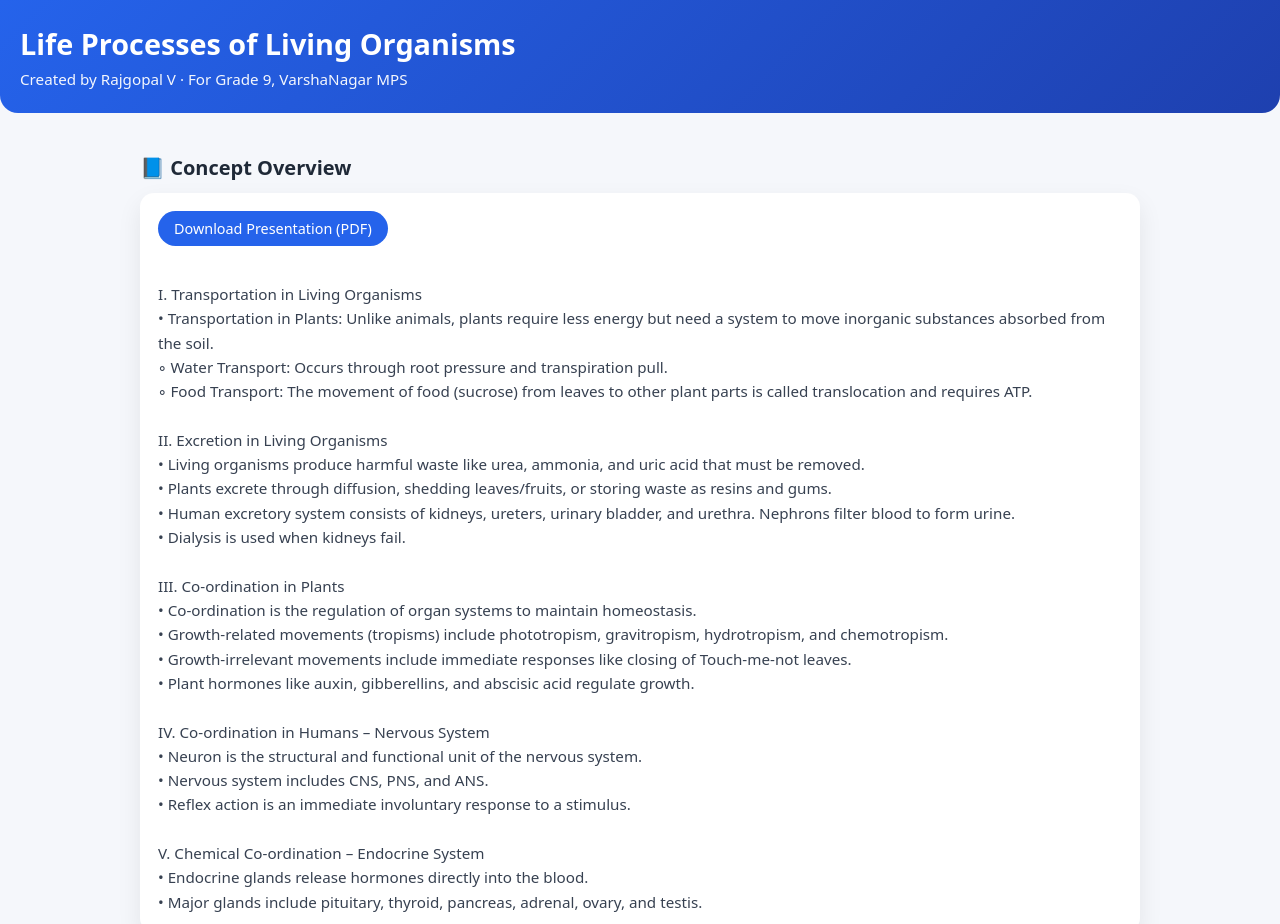
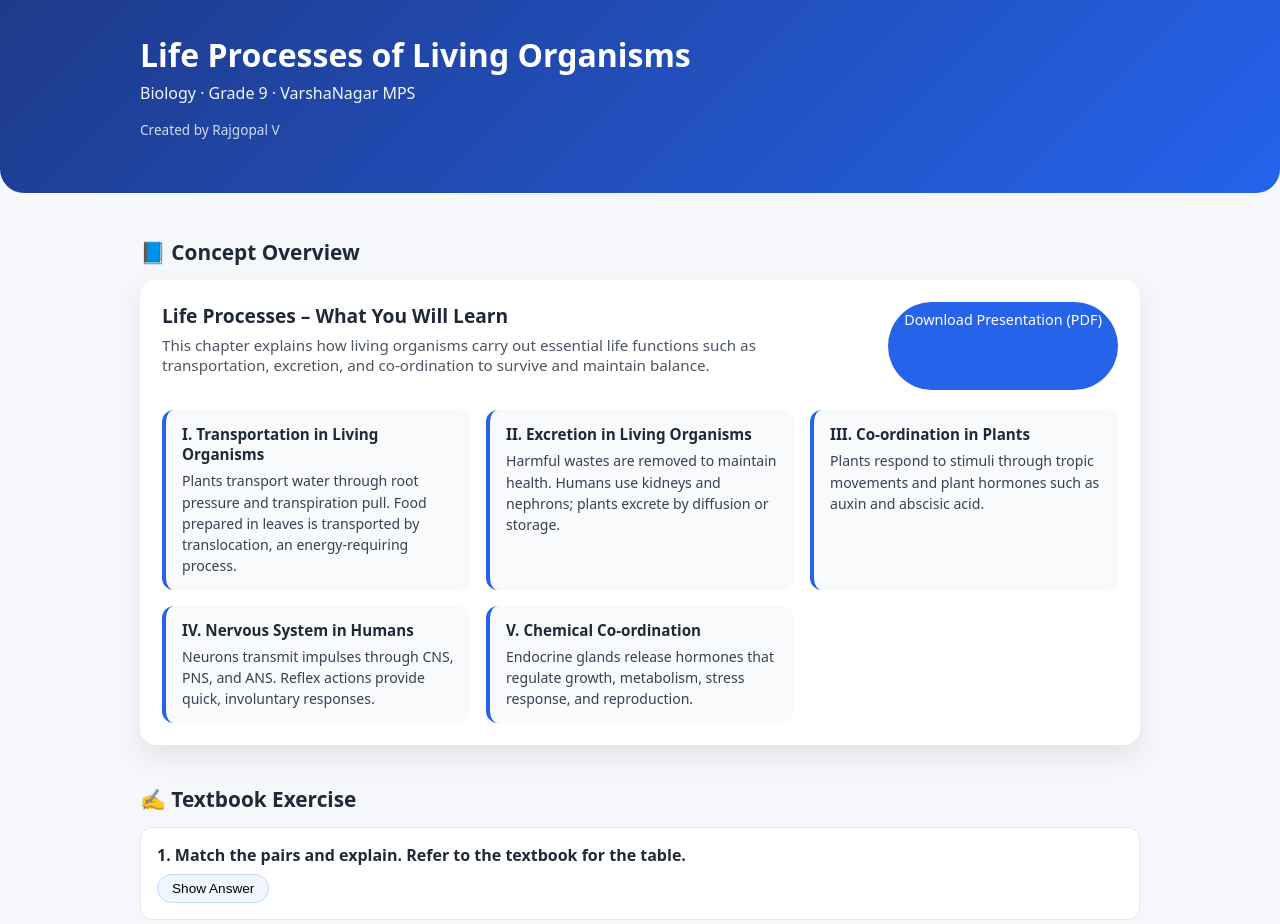
Before and after one commit to rajgopalvTFI/LifeProcesses, a plain HTML site: page index.html in a window 1280 px wide. Shown: the top 924 px of the page. Drawn offline with Linux system fonts and the light colour scheme.

Commit message:
Update index.html

```diff
--- a/index.html
+++ b/index.html
@@ -13,47 +13,55 @@
       color: #1f2937;
     }
 
-    header {
-      background: linear-gradient(135deg, #2563eb, #1e40af);
-      color: white;
-      padding: 24px 20px;
-      border-bottom-left-radius: 18px;
-      border-bottom-right-radius: 18px;
+    /* ===== HEADER ===== */
+    .main-header {
+      background: linear-gradient(135deg, #1e3a8a, #2563eb);
+      color: #ffffff;
+      padding: 36px 20px 40px;
+      border-bottom-left-radius: 24px;
+      border-bottom-right-radius: 24px;
     }
 
-    header h1 {
-      margin: 0;
-      font-size: 1.8rem;
+    .header-content {
+      max-width: 1000px;
+      margin: auto;
     }
 
-    header p {
-      margin: 6px 0 0;
-      font-size: 0.95rem;
+    .header-text h1 {
+      margin: 0;
+      font-size: 2rem;
+      line-height: 1.2;
+    }
+
+    .subline {
+      margin-top: 8px;
+      font-size: 1rem;
       opacity: 0.95;
     }
 
+    .credit {
+      margin-top: 4px;
+      font-size: 0.85rem;
+      opacity: 0.8;
+    }
+
+    /* ===== LAYOUT ===== */
     .container {
       max-width: 1000px;
       margin: auto;
-      padding: 24px 16px 60px;
+      padding: 28px 16px 60px;
     }
 
     section {
-      margin-bottom: 36px;
+      margin-bottom: 40px;
     }
 
     h2 {
-      font-size: 1.25rem;
-      margin-bottom: 12px;
+      font-size: 1.3rem;
+      margin-bottom: 14px;
     }
 
-    .card {
-      background: white;
-      border-radius: 14px;
-      padding: 18px;
-      box-shadow: 0 10px 24px rgba(0,0,0,0.08);
-    }
-
+    /* ===== BUTTON ===== */
     .btn {
       padding: 8px 16px;
       border-radius: 999px;
@@ -63,16 +71,63 @@
       display: inline-block;
       background: #2563eb;
       color: white;
-      margin-bottom: 12px;
+      border: none;
     }
 
-    .summary {
-      font-size: 0.95rem;
-      line-height: 1.6;
-      color: #374151;
-      white-space: pre-line;
+    /* ===== OVERVIEW ===== */
+    .overview-card {
+      background: #ffffff;
+      border-radius: 16px;
+      padding: 22px;
+      box-shadow: 0 12px 28px rgba(0,0,0,0.08);
     }
 
+    .overview-top {
+      display: flex;
+      flex-wrap: wrap;
+      justify-content: space-between;
+      gap: 16px;
+      margin-bottom: 20px;
+    }
+
+    .overview-top h3 {
+      margin: 0;
+      font-size: 1.2rem;
+    }
+
+    .overview-intro {
+      margin-top: 6px;
+      font-size: 0.95rem;
+      color: #4b5563;
+      max-width: 600px;
+    }
+
+    .overview-grid {
+      display: grid;
+      grid-template-columns: repeat(auto-fit, minmax(260px, 1fr));
+      gap: 16px;
+    }
+
+    .overview-block {
+      background: #f8fafc;
+      border-radius: 12px;
+      padding: 14px 16px;
+      border-left: 4px solid #2563eb;
+    }
+
+    .overview-block h4 {
+      margin: 0 0 6px;
+      font-size: 0.95rem;
+    }
+
+    .overview-block p {
+      margin: 0;
+      font-size: 0.88rem;
+      line-height: 1.5;
+      color: #374151;
+    }
+
+    /* ===== Q&A ===== */
     .qa-item {
       background: white;
       border-radius: 12px;
@@ -102,6 +157,7 @@
       padding: 6px 14px;
       border-radius: 999px;
       cursor: pointer;
+      font-size: 0.85rem;
     }
 
     footer {
@@ -115,54 +171,87 @@
 
 <body>
 
-<header>
+<!-- ===== HEADER ===== -->
+<header class="main-header">
+  <div class="header-content">
+    <div class="header-text">
       <h1>Life Processes of Living Organisms</h1>
-  <p>Created by Rajgopal V · For Grade 9, VarshaNagar MPS</p>
+      <p class="subline">Biology · Grade 9 · VarshaNagar MPS</p>
+      <p class="credit">Created by Rajgopal V</p>
+    </div>
+  </div>
 </header>
 
 <div class="container">
 
-  <!-- CONCEPT SECTION -->
+  <!-- ===== OVERVIEW ===== -->
   <section>
     <h2>📘 Concept Overview</h2>
-    <div class="card">
+
+    <div class="overview-card">
+      <div class="overview-top">
+        <div>
+          <h3>Life Processes – What You Will Learn</h3>
+          <p class="overview-intro">
+            This chapter explains how living organisms carry out essential life functions
+            such as transportation, excretion, and co-ordination to survive and maintain balance.
+          </p>
+        </div>
+
         <a class="btn"
            href="https://raw.githubusercontent.com/iamvrajgopal/LifeProcesses/main/Life%20Processes.pdf"
            target="_blank">
           Download Presentation (PDF)
         </a>
+      </div>
 
-      <div class="summary">
-I. Transportation in Living Organisms
-• Transportation in Plants: Unlike animals, plants require less energy but need a system to move inorganic substances absorbed from the soil.
-  ◦ Water Transport: Occurs through root pressure and transpiration pull.
-  ◦ Food Transport: The movement of food (sucrose) from leaves to other plant parts is called translocation and requires ATP.
+      <div class="overview-grid">
 
-II. Excretion in Living Organisms
-• Living organisms produce harmful waste like urea, ammonia, and uric acid that must be removed.
-• Plants excrete through diffusion, shedding leaves/fruits, or storing waste as resins and gums.
-• Human excretory system consists of kidneys, ureters, urinary bladder, and urethra. Nephrons filter blood to form urine.
-• Dialysis is used when kidneys fail.
+        <div class="overview-block">
+          <h4>I. Transportation in Living Organisms</h4>
+          <p>
+            Plants transport water through root pressure and transpiration pull.
+            Food prepared in leaves is transported by translocation, an energy-requiring process.
+          </p>
+        </div>
 
-III. Co-ordination in Plants
-• Co-ordination is the regulation of organ systems to maintain homeostasis.
-• Growth-related movements (tropisms) include phototropism, gravitropism, hydrotropism, and chemotropism.
-• Growth-irrelevant movements include immediate responses like closing of Touch-me-not leaves.
-• Plant hormones like auxin, gibberellins, and abscisic acid regulate growth.
+        <div class="overview-block">
+          <h4>II. Excretion in Living Organisms</h4>
+          <p>
+            Harmful wastes are removed to maintain health.
+            Humans use kidneys and nephrons; plants excrete by diffusion or storage.
+          </p>
+        </div>
 
-IV. Co-ordination in Humans – Nervous System
-• Neuron is the structural and functional unit of the nervous system.
-• Nervous system includes CNS, PNS, and ANS.
-• Reflex action is an immediate involuntary response to a stimulus.
+        <div class="overview-block">
+          <h4>III. Co-ordination in Plants</h4>
+          <p>
+            Plants respond to stimuli through tropic movements and plant hormones
+            such as auxin and abscisic acid.
+          </p>
+        </div>
 
-V. Chemical Co-ordination – Endocrine System
-• Endocrine glands release hormones directly into the blood.
-• Major glands include pituitary, thyroid, pancreas, adrenal, ovary, and testis.
+        <div class="overview-block">
+          <h4>IV. Nervous System in Humans</h4>
+          <p>
+            Neurons transmit impulses through CNS, PNS, and ANS.
+            Reflex actions provide quick, involuntary responses.
+          </p>
+        </div>
+
+        <div class="overview-block">
+          <h4>V. Chemical Co-ordination</h4>
+          <p>
+            Endocrine glands release hormones that regulate growth,
+            metabolism, stress response, and reproduction.
+          </p>
+        </div>
+
       </div>
     </div>
   </section>
 
-  <!-- TEXTBOOK EXERCISE -->
+  <!-- ===== TEXTBOOK EXERCISE ===== -->
   <section>
     <h2>✍️ Textbook Exercise</h2>
     <div id="qa-container"></div>
@@ -178,30 +267,7 @@ V. Chemical Co-ordination – Endocrine System
 const QA_DATA = [
 {
   question:
-`1. Match the pairs and explain.
-
-‘A’
-
-‘B’
-
-1. Growth towards pollen tube of ovule
-
-Gravitropic movement
-
-2. Growth of shoot system
-
-Chemotropic movement
-
-3. Growth of root system
-
-Phototropic movement
-
-4. Growth towards water
-
-Growth-irrelevant movement
-
-
-Hydrotropic movement`,
+`1. Match the pairs and explain. Refer to the textbook for the table.`,
   answer:
 `Answer:
 
@@ -279,7 +345,7 @@ c. Explain co-ordination in plants with suitable examples: Plants coordinate thr
 },
 {
   question:
-`6. Explain in your own words with suitable examples.
+`7. Explain in your own words with suitable examples.
 
 a. What is meant by co-ordination?
 b. How does excretion occur in human beings?
@@ -304,24 +370,27 @@ d. Describe the transportation system in plants: Plants use xylem to transport w
 }
 ];
 
-
 const container = document.getElementById("qa-container");
 
 QA_DATA.forEach(item => {
   const div = document.createElement("div");
   div.className = "qa-item";
+
   div.innerHTML = `
     <div class="qa-question">${item.question}</div>
     <button class="show-btn">Show Answer</button>
     <div class="qa-answer">${item.answer}</div>
   `;
+
   const btn = div.querySelector(".show-btn");
   const ans = div.querySelector(".qa-answer");
+
   btn.onclick = () => {
     const open = ans.style.display === "block";
     ans.style.display = open ? "none" : "block";
     btn.textContent = open ? "Show Answer" : "Hide Answer";
   };
+
   container.appendChild(div);
 });
 </script>
```
Lines whose indentation alone changed are shown as unchanged.
